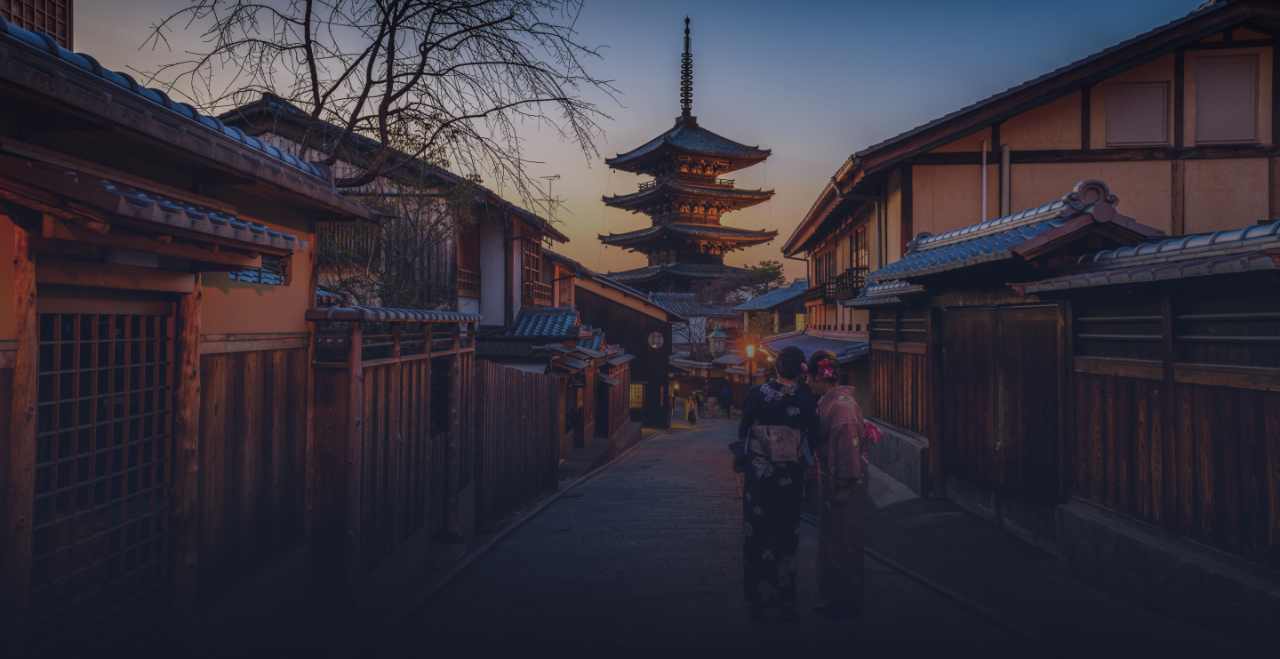
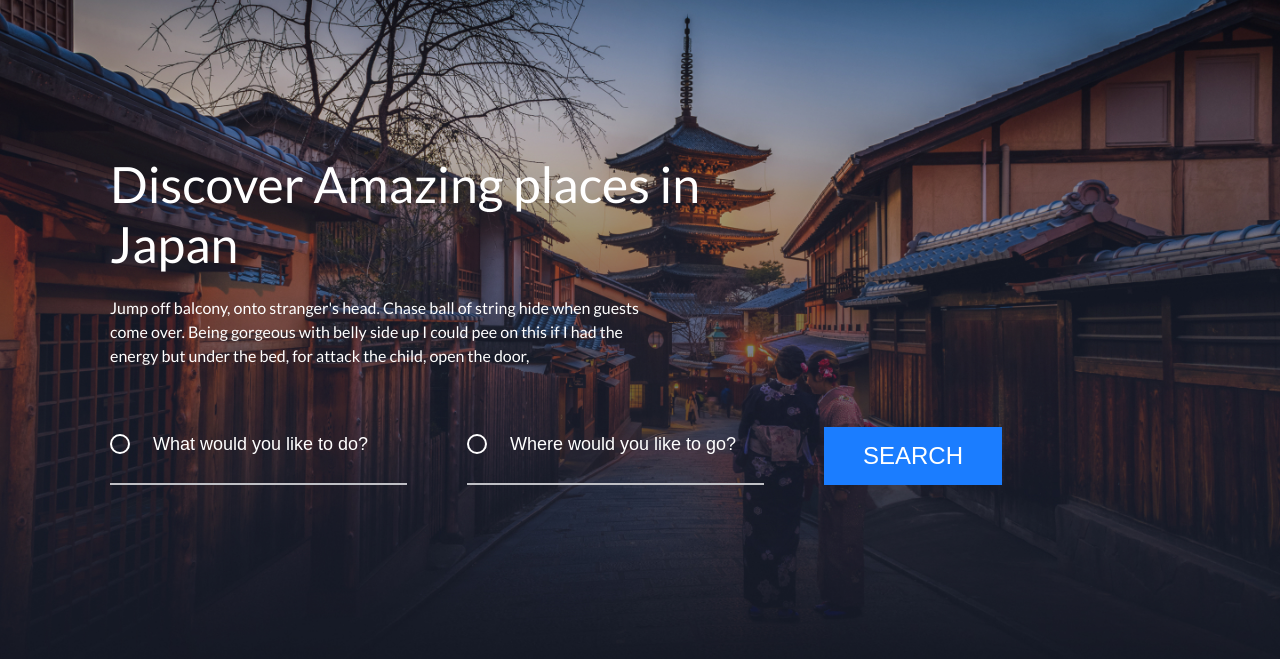
Before and after one commit to vadushkin/JapanesePlacesSite, a plain HTML site: page index.html in a window 1280 px wide. Shown: the part 109-768 px from the top of the page. Drawn offline with Linux system fonts and the light colour scheme.

Commit message:
Completed header

```diff
--- a/css/style.css
+++ b/css/style.css
@@ -99,9 +99,67 @@ body {
 /* ############################################################### */
 
 .intro {
-    height: 100vh;
+    min-height: 100vh;
     background: url(../img/intro-bg.jpg) no-repeat center;
     background-size: cover;
+    padding-top: 263px;
+}
+
+.intro__title {
+    color: white;
+    font-weight: 500;
+    font-size: 50px;
+    line-height: 60px;
+    max-width: 619px;
+    margin-bottom: 22px;
+}
+
+.intro__subtitle {
+    color: white;
+    font-weight: 400;
+    font-size: 16px;
+    line-height: 24px;
+    max-width: 546px;
+    margin-bottom: 59px;
+}
+
+.search-form__info {
+    display: flex;
+    flex-wrap: wrap;
+}
+
+.search-form__field {
+    width: 297px;
+    background: transparent url(../img/svg/circle-input-intro.svg) no-repeat left 7px;
+    background-size: 20px;
+    border: 0;
+    border-bottom: 2px solid #BFC0C5;
+    margin-right: 60px;
+    padding-left: 43px;
+    padding-bottom: 22px;
+    font-weight: 500;
+    font-size: 18px;
+    color: white;
+}
+
+.search-form__field::placeholder {
+    font-weight: 500;
+    font-size: 18px;
+    color: white;
+}
+
+.search-form__submit {
+    padding: 15px 39px;
+    text-transform: uppercase;
+    background: #1B7DFF;
+    color: white;
+    font-weight: 500;
+    font-size: 24px;
+    border: 0;
+}
+
+.search-form__submit:hover, search-form__submit:focus, search-form__submit:active {
+    background: #0055c5;
 }
 
 /* ############################################################### */
--- a/index.html
+++ b/index.html
@@ -42,6 +42,21 @@
 
 <main class="main">
     <section class="intro">
+        <div class="wrapper">
+            <h1 class="intro__title">Discover Amazing places in Japan</h1>
+            <p class="intro__subtitle">Jump off balcony, onto stranger's head. Chase ball of string hide when guests
+                come over. Being gorgeous with belly side up I could pee on this if I had the energy but under the bed,
+                for attack the child, open the door, </p>
+            <form class="search-form">
+                <fieldset class="search-form__wrap">
+                    <p class="search-form__info">
+                        <input type="text" name="user-likes-to-do" class="search-form__field" placeholder="What would you like to do?"/>
+                        <input type="text" name="user-likes-to-go" class="search-form__field" placeholder="Where would you like to go?"/>
+                        <button type="submit" class="search-form__submit">Search</button>
+                    </p>
+                </fieldset>
+            </form>
+        </div>
     </section>
 </main>
 
```
Also changed, not shown: img/svg/circle-input-intro.svg (added).
